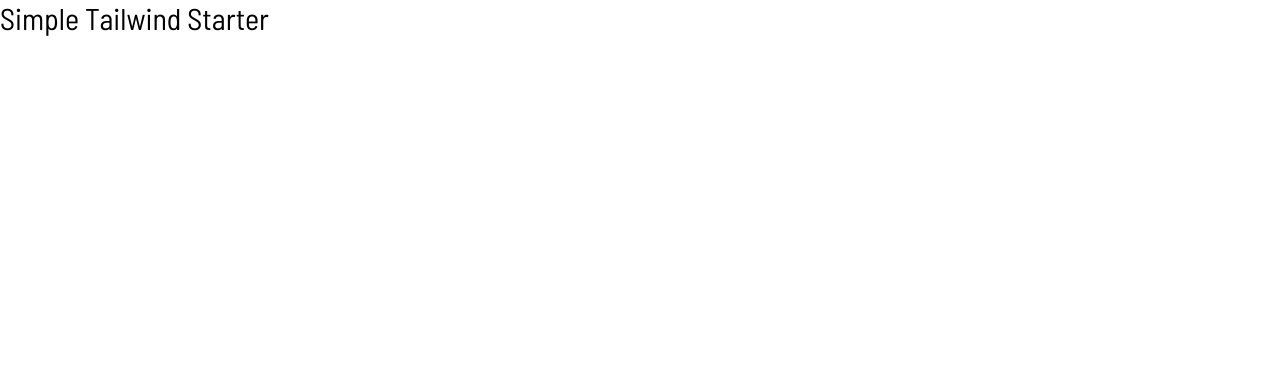
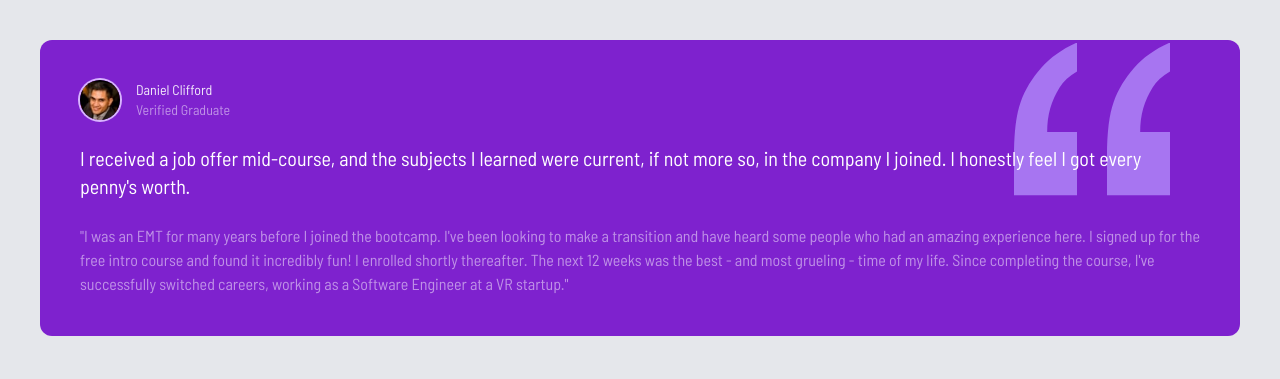
Before and after one commit to YoonCode/testimonial-grid-project, a website: page index.html in a window 1280 px wide. Drawn offline with Linux system fonts and the light colour scheme.

Commit message:
first box done

```diff
--- a/index.html
+++ b/index.html
@@ -11,9 +11,52 @@
       rel="stylesheet"
     />
     <link rel="stylesheet" href="css/style.css" />
-    <title>Simple Tailwind Starter</title>
+    <title>Testimonial Grid</title>
   </head>
-  <body>
-    <h1 class="text-3xl">Simple Tailwind Starter</h1>
+  <body class="bg-gray-200">
+    <!-- Global Container -->
+    <div class="container mx-auto max-w-7xl p-2 md:p-10">
+      <!-- Grid Container -->
+      <div class="text-white">
+        <!-- Box 1 -->
+        <div class="relative p-10 rounded-xl bg-purple-700">
+          <!-- Quotes Image -->
+          <img
+            src="images/bg-pattern-quotation.svg"
+            alt=""
+            class="absolute top-3 right-10 scale-125 md:top-7 md:right-24 md:scale-150"
+          />
+          <!-- Box Header -->
+          <div class="flex z-10 space-x-4">
+            <img
+              src="images/image-daniel.jpg"
+              alt=""
+              class="w-10 h-10 rounded-full ring-2 ring-purple-300"
+            />
+            <div class="text-sm">
+              <h4 class="opacity-90">Daniel Clifford</h4>
+              <p class="opacity-50">Verified Graduate</p>
+            </div>
+          </div>
+          <!-- Large Text -->
+          <p class="relative z-10 mt-6 text-xl">
+            I received a job offer mid-course, and the subjects I learned were
+            current, if not more so, in the company I joined. I honestly feel I
+            got every penny's worth.
+          </p>
+
+          <!-- Small Text -->
+          <p class="mt-6 opacity-50">
+            "I was an EMT for many years before I joined the bootcamp. I've been
+            looking to make a transition and have heard some people who had an
+            amazing experience here. I signed up for the free intro course and
+            found it incredibly fun! I enrolled shortly thereafter. The next 12
+            weeks was the best - and most grueling - time of my life. Since
+            completing the course, I've successfully switched careers, working
+            as a Software Engineer at a VR startup."
+          </p>
+        </div>
+      </div>
+    </div>
   </body>
 </html>
```
Also changed, not shown: css/style.css.
